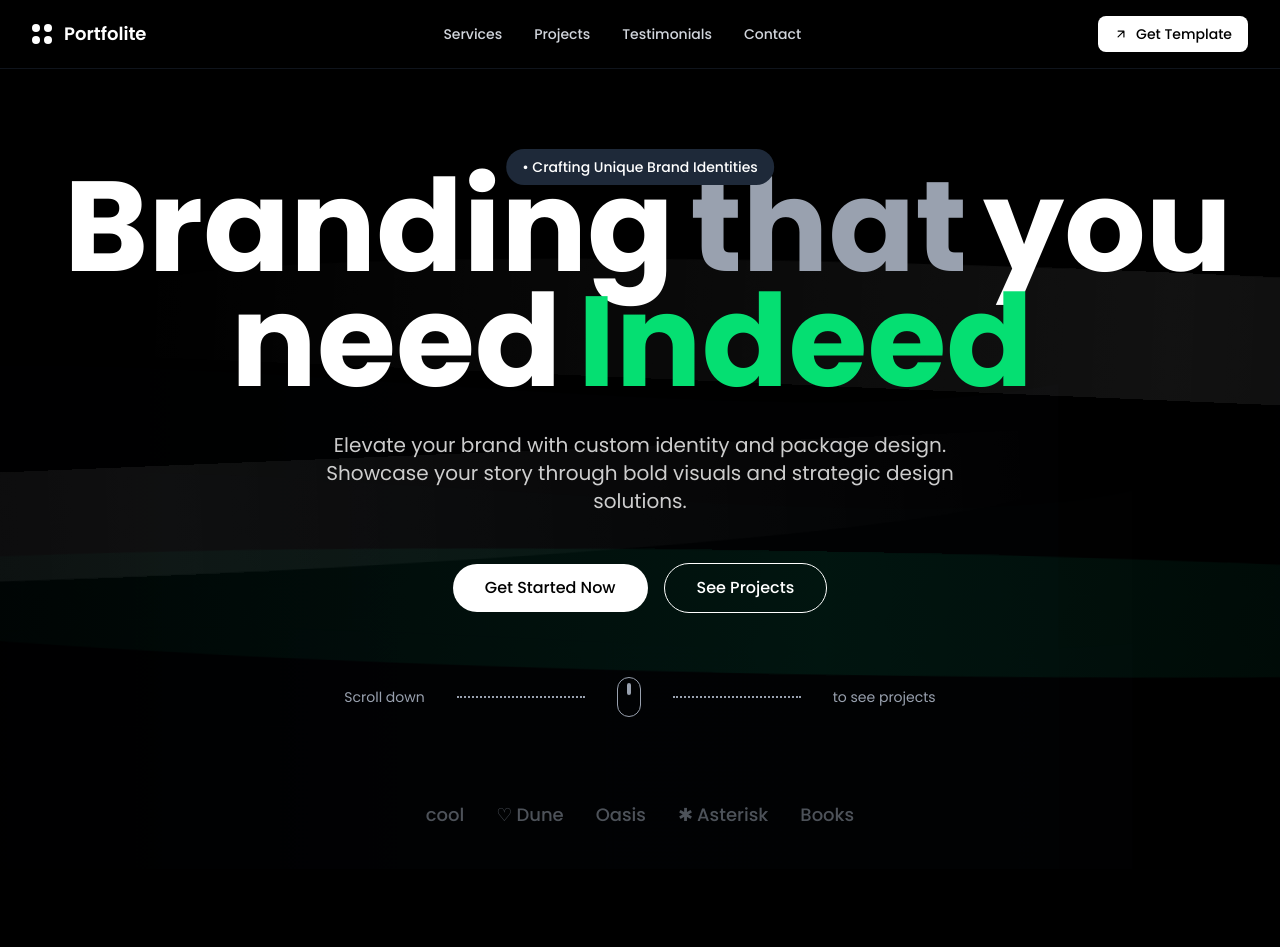
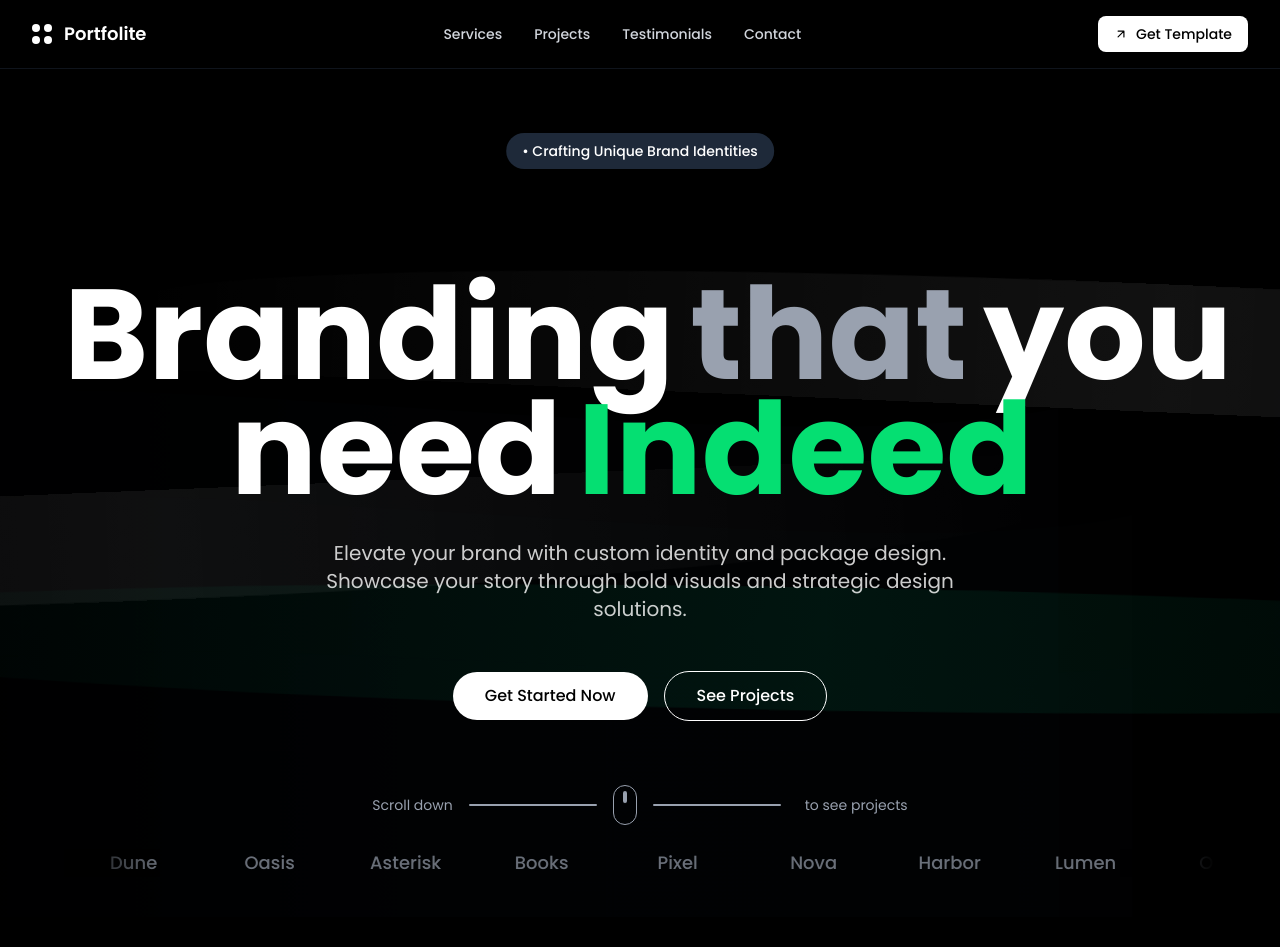
Before and after one commit to Zhyphora/landing-page-company-client, a Next.js app: page / in a window 1280 px wide. Shown: the top 947 px of the page. Built offline with nearby package versions, Linux system fonts and the light colour scheme.

Commit message:
feat: refine Hero component layout and enhance scroll indicators for improved user experience

```diff
--- a/src/components/Hero.tsx
+++ b/src/components/Hero.tsx
@@ -5,8 +5,8 @@ import WaveBackground from "./WaveBackground";
 const Hero = () => {
   return (
     <section className="w-full bg-black text-white relative overflow-hidden min-h-screen flex flex-col">
-      {/* Top badge */}
-      <div className="absolute top-20 left-1/2 transform -translate-x-1/2 z-20">
+      {/* Top badge (slightly raised) */}
+      <div className="absolute top-16 left-1/2 transform -translate-x-1/2 z-20">
         <div className="bg-gray-800 px-4 py-2 rounded-full text-sm font-medium">
           • Crafting Unique Brand Identities
         </div>
@@ -15,9 +15,9 @@ const Hero = () => {
       {/* Wave Background */}
       <WaveBackground opacity={0.2} variant="default" />
 
-      {/* Main content */}
-      <div className="flex-1 flex items-center justify-center px-8 z-10 pt-20">
-        <div className="max-w-6xl w-full text-center">
+      {/* Main content (pulled a bit up) */}
+      <div className="flex-1 flex items-center justify-center px-8 z-10 pt-32 md:pt-40">
+        <div className="max-w-6xl w-full text-center mt-12">
           <h1 className="text-6xl sm:text-7xl md:text-8xl lg:text-9xl font-bold mb-8 leading-[0.9]">
             <span className="text-white">Branding</span>
             <span className="text-gray-400 mx-4">that</span>
@@ -39,31 +39,29 @@ const Hero = () => {
             </button>
           </div>
 
-          {/* Horizontal scroll indicator with dotted lines */}
+          {/* Horizontal scroll indicator with balanced, shorter lines and fade-to-transparent on hover */}
           <div className="text-center mb-16 z-20">
-            <div className="flex items-center justify-center gap-8 group max-w-2xl mx-auto">
-              {/* Scroll down text */}
-              <p className="text-gray-400 text-sm transition-all duration-300 group-hover:text-gray-300 flex-shrink-0">
+            <div className="flex items-center justify-center gap-4 group max-w-2xl mx-auto">
+              <p className="text-gray-400 text-sm transition-colors duration-300 group-hover:text-gray-300 flex-shrink-0">
                 Scroll down
               </p>
 
-              {/* Left dotted line */}
-              <div className="relative overflow-hidden flex-1 max-w-32">
-                <div className="w-full h-0.5 border-t-2 border-dotted border-gray-400 transition-all duration-300 group-hover:-translate-x-full group-hover:opacity-0"></div>
+              {/* Left line (shorter for symmetry) */}
+              <div className="relative flex-shrink-0 w-20 md:w-24 lg:w-32">
+                <div className="w-full h-[2px] bg-gray-400 rounded transition-all duration-300 ease-out opacity-100 group-hover:bg-transparent group-hover:opacity-0"></div>
               </div>
 
               {/* Mouse indicator */}
-              <div className="w-6 h-10 border border-gray-400 rounded-full flex justify-center transition-all duration-300 group-hover:border-gray-300 flex-shrink-0">
-                <div className="w-1 h-3 bg-gray-400 rounded-full mt-2 animate-bounce transition-all duration-300 group-hover:bg-gray-300"></div>
+              <div className="w-6 h-10 border border-gray-400 rounded-full flex justify-center items-start transition-colors duration-300 group-hover:border-transparent flex-shrink-0">
+                <div className="w-1 h-3 bg-gray-400 rounded-full mt-2 animate-bounce transition-colors duration-300 group-hover:bg-transparent"></div>
               </div>
 
-              {/* Right dotted line */}
-              <div className="relative overflow-hidden flex-1 max-w-32">
-                <div className="w-full h-0.5 border-t-2 border-dotted border-gray-400 transition-all duration-300 group-hover:translate-x-full group-hover:opacity-0"></div>
+              {/* Right line (same shorter width) */}
+              <div className="relative flex-shrink-0 w-20 md:w-24 lg:w-32">
+                <div className="w-full h-[2px] bg-gray-400 rounded transition-all duration-300 ease-out opacity-100 group-hover:bg-transparent group-hover:opacity-0"></div>
               </div>
 
-              {/* To see projects text */}
-              <p className="text-gray-400 text-sm transition-all duration-300 group-hover:text-gray-300 flex-shrink-0">
+              <p className="text-gray-400 text-sm transition-colors duration-300 group-hover:text-gray-300 flex-shrink-0 ml-2">
                 to see projects
               </p>
             </div>
@@ -73,21 +71,80 @@ const Hero = () => {
         </div>
       </div>
 
-      {/* Brand logos at bottom - moved higher */}
-      <div className="pb-10 z-10">
-        <div className="flex items-center justify-center gap-8 opacity-50">
-          <div className="text-gray-400 font-medium text-lg">cool</div>
-          <div className="text-gray-400 font-medium text-lg flex items-center gap-1">
-            <span>♡</span>
-            <span>Dune</span>
+      {/* Brand logos at bottom - moved up slightly and made into an auto horizontal scroller */}
+      <div className="pb-10 z-10 -mt-10">
+        <div className="relative overflow-hidden max-w-6xl mx-auto px-4">
+          {/* Scrolling track: duplicate group for seamless loop */}
+          <div
+            className="auto-scroll-track flex items-center gap-6 opacity-70"
+            aria-hidden="true"
+          >
+            {[
+              "cool",
+              "Dune",
+              "Oasis",
+              "Asterisk",
+              "Books",
+              "Pixel",
+              "Nova",
+              "Harbor",
+              "Lumen",
+              "Orbit",
+            ].map((name) => (
+              <div
+                key={name + "-1"}
+                className="text-gray-400 font-medium text-base sm:text-lg min-w-[7rem] flex items-center justify-center"
+              >
+                {name}
+              </div>
+            ))}
+
+            {/* duplicate set for smooth infinite scroll */}
+            {[
+              "cool",
+              "Dune",
+              "Oasis",
+              "Asterisk",
+              "Books",
+              "Pixel",
+              "Nova",
+              "Harbor",
+              "Lumen",
+              "Orbit",
+            ].map((name) => (
+              <div
+                key={name + "-2"}
+                className="text-gray-400 font-medium text-base sm:text-lg min-w-[7rem] flex items-center justify-center"
+              >
+                {name}
+              </div>
+            ))}
           </div>
-          <div className="text-gray-400 font-medium text-lg">Oasis</div>
-          <div className="text-gray-400 font-medium text-lg flex items-center gap-1">
-            <span>✱</span>
-            <span>Asterisk</span>
-          </div>
-          <div className="text-gray-400 font-medium text-lg">Books</div>
+
+          {/* soft left/right fades so icons appear to enter/exit */}
+          <div className="pointer-events-none absolute left-0 top-0 h-full w-24 bg-gradient-to-r from-black to-transparent" />
+          <div className="pointer-events-none absolute right-0 top-0 h-full w-24 bg-gradient-to-l from-black to-transparent" />
         </div>
+
+        {/* Inline styles for the auto-scroll animation */}
+        <style>{`
+            .auto-scroll-track {
+          display: flex;
+          will-change: transform;
+          animation: scroll-left 28s linear infinite;
+            }
+            .auto-scroll-track > div {
+          flex: 0 0 auto;
+            }
+            @keyframes scroll-left {
+          0% { transform: translateX(0); }
+          100% { transform: translateX(-50%); }
+            }
+            /* pause on hover to allow users to focus */
+            .auto-scroll-track:hover {
+          animation-play-state: paused;
+            }
+          `}</style>
       </div>
     </section>
   );
```
